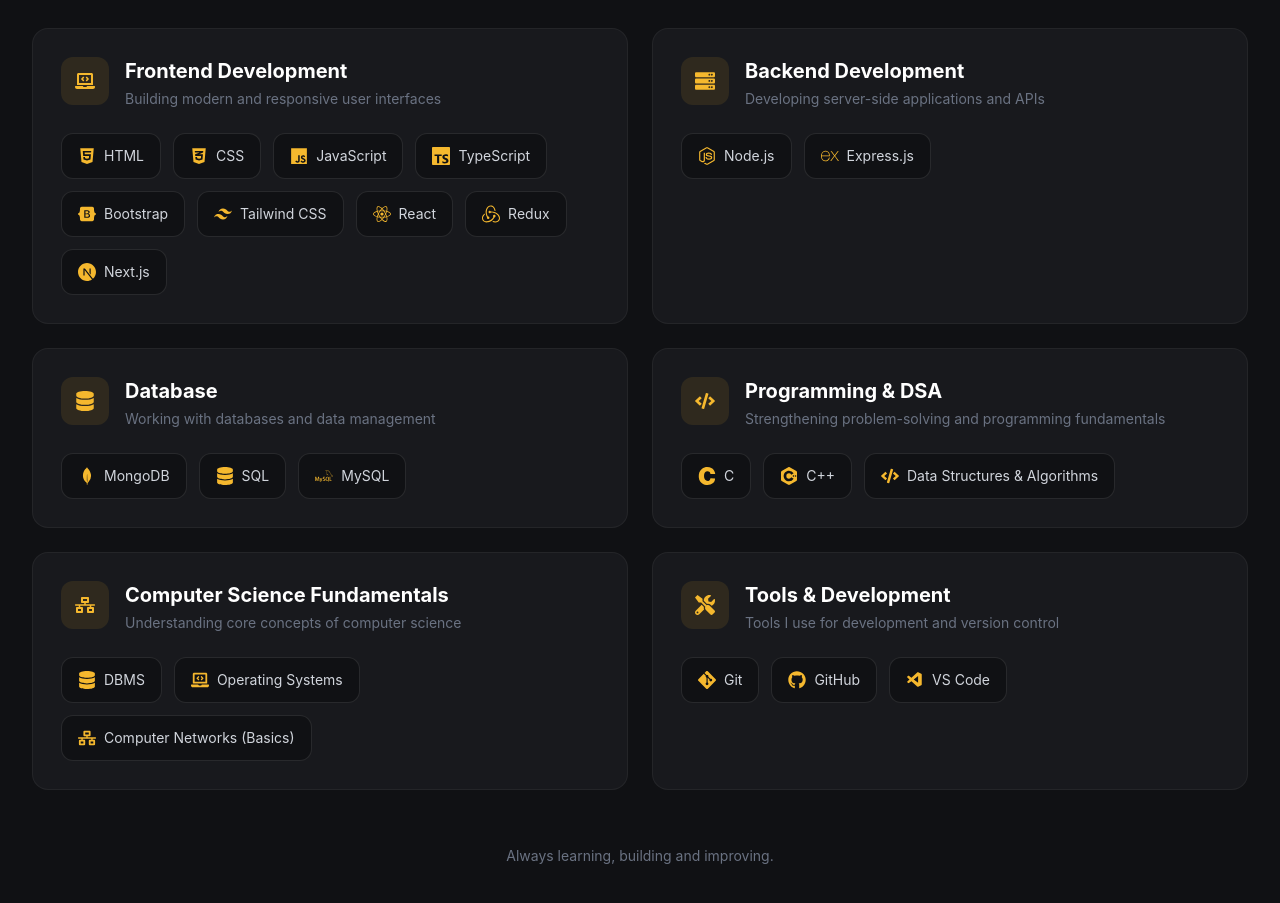
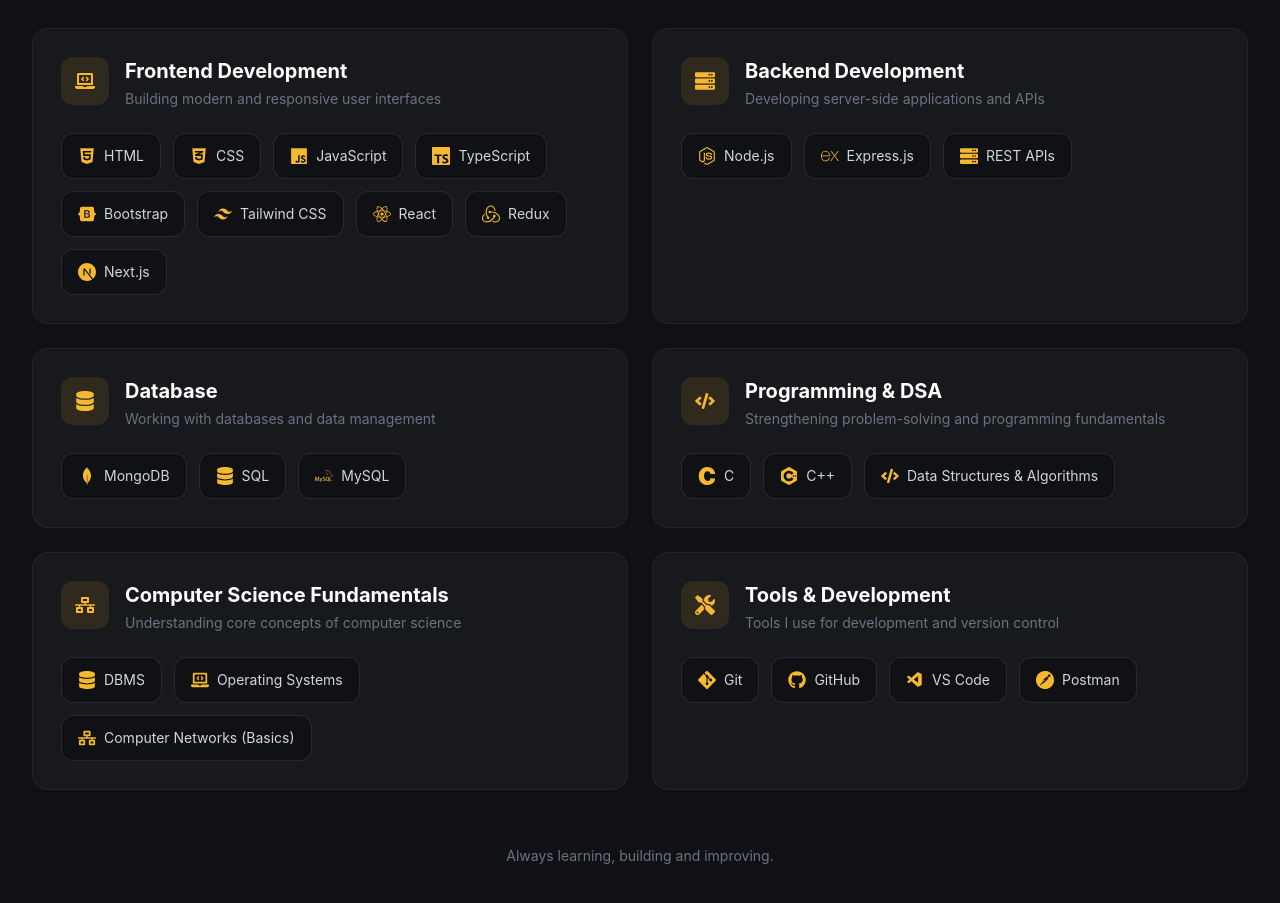
Before and after one commit to Arpit-Kumar-198/portfolio, a React (Vite) app: page / in a window 1280 px wide. Shown: the part 2580-3483 px from the top of the page. Built offline with nearby package versions, Linux system fonts and the light colour scheme.

Commit message:
Add REST APIs and Postman to skills

```diff
--- a/src/pages/Skills.jsx
+++ b/src/pages/Skills.jsx
@@ -26,6 +26,7 @@
   SiCplusplus,
   SiGit,
   SiGithub,
+  SiPostman,
 } from "react-icons/si";
 
 import { VscVscode } from "react-icons/vsc";
@@ -56,6 +57,7 @@
       skills: [
         { name: "Node.js", icon: FaNodeJs },
         { name: "Express.js", icon: SiExpress },
+        { name: "REST APIs", icon: FaServer },
       ],
     },
 
@@ -99,6 +101,7 @@
         { name: "Git", icon: SiGit },
         { name: "GitHub", icon: FaGithub },
         { name: "VS Code", icon: VscVscode },
+        { name: "Postman", icon: SiPostman },
       ],
     },
   ];
```
